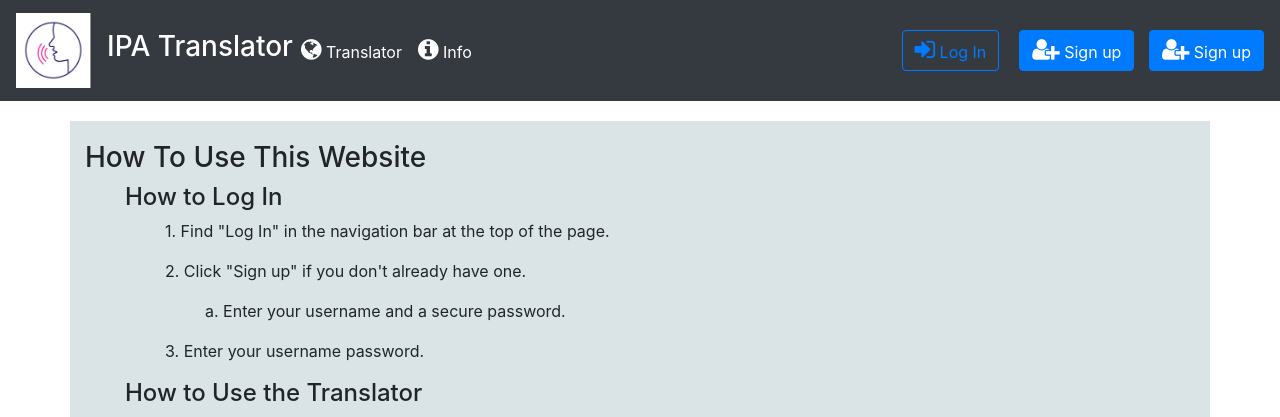
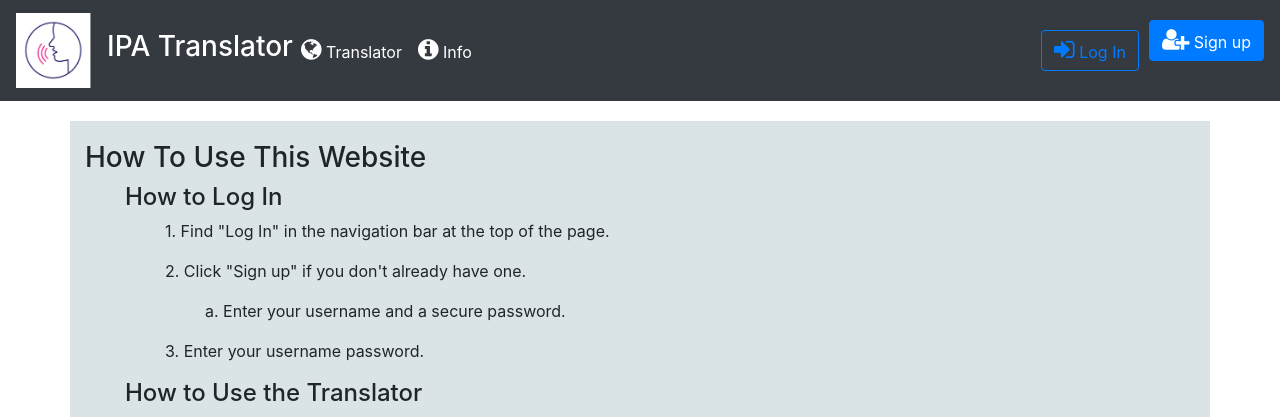
Before and after one commit to Caden-Kienitz/TSP_Team9, a Django app: page /help/ in a window 1280 px wide. Shown: the top 417 px of the page. Run offline with Django 4.2, Linux system fonts and the light colour scheme; some libraries are stand-ins or nearby versions.

Commit message:
took off one button

```diff
--- a/app/templates/navbar.html
+++ b/app/templates/navbar.html
@@ -27,7 +27,6 @@
           <a style="margin:10px;" class="btn btn-outline-primary me-2" href="login/"><i class="fa fa-sign-in" aria-hidden="false" style="font-size:24px"></i>  Log In</a>
         </li>
         <li>
-          <a style="margin:10px;" class="btn btn-primary" href="/registration"><i class="fa fa-user-plus" aria-hidden="false" style="font-size:24px"></i>  Sign up</a>
           <a class="btn btn-primary" href="signup/"><i class="fa fa-user-plus" aria-hidden="false" style="font-size:24px"></i>  Sign up</a>
         </li>
       </ul>
```
Also changed, not shown: app/db.sqlite3.
